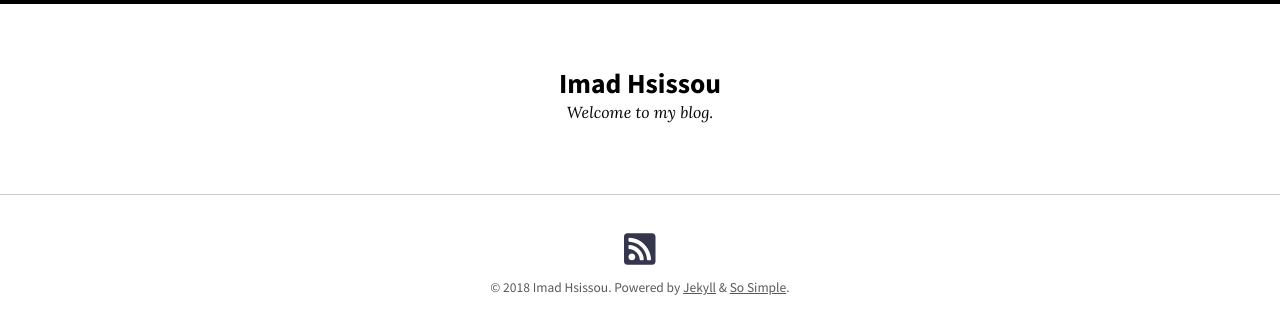
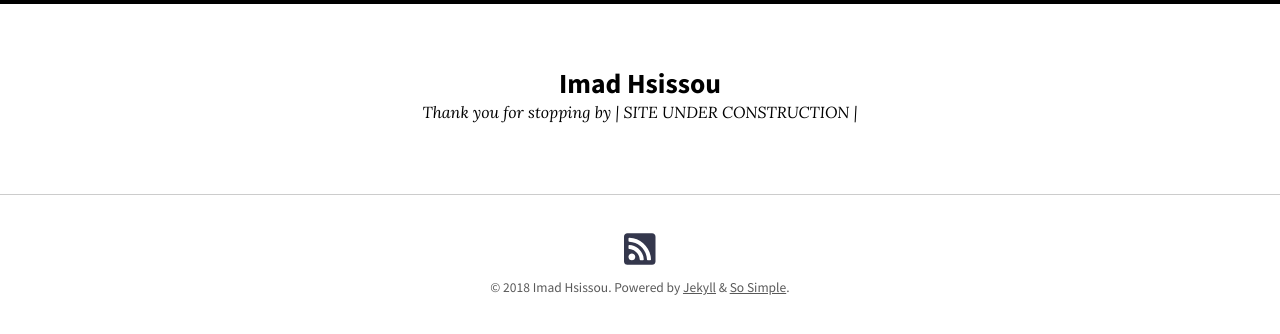
Before and after one commit to imadhsissou/imadhsissou.github.io, a Jekyll site: the page built from index.md, in a window 1280 px wide. Shown: the top 334 px of the page. Built offline with Jekyll 4.4.1, drawn with Linux system fonts in a browser that asks for light colours; nearby versions of some CDN libraries.

Commit message:
Update _config.yml

```diff
--- a/_config.yml
+++ b/_config.yml
@@ -17,7 +17,7 @@ theme: jekyll-theme-so-simple
 # remote_theme: mmistakes/so-simple-theme
 locale: en-US
 title: "Imad Hsissou"
-description: "Welcome to my blog."
+description: "Thank you for stopping by | SITE UNDER CONSTRUCTION |"
 baseurl:  # the subpath of your site, e.g. "/blog"
 url: "https://imadhsissou.github.io" # e.g. "https://mmistakes.github.io"
 logo: # path of site logo, e.g. "/images/logo.png"
```
